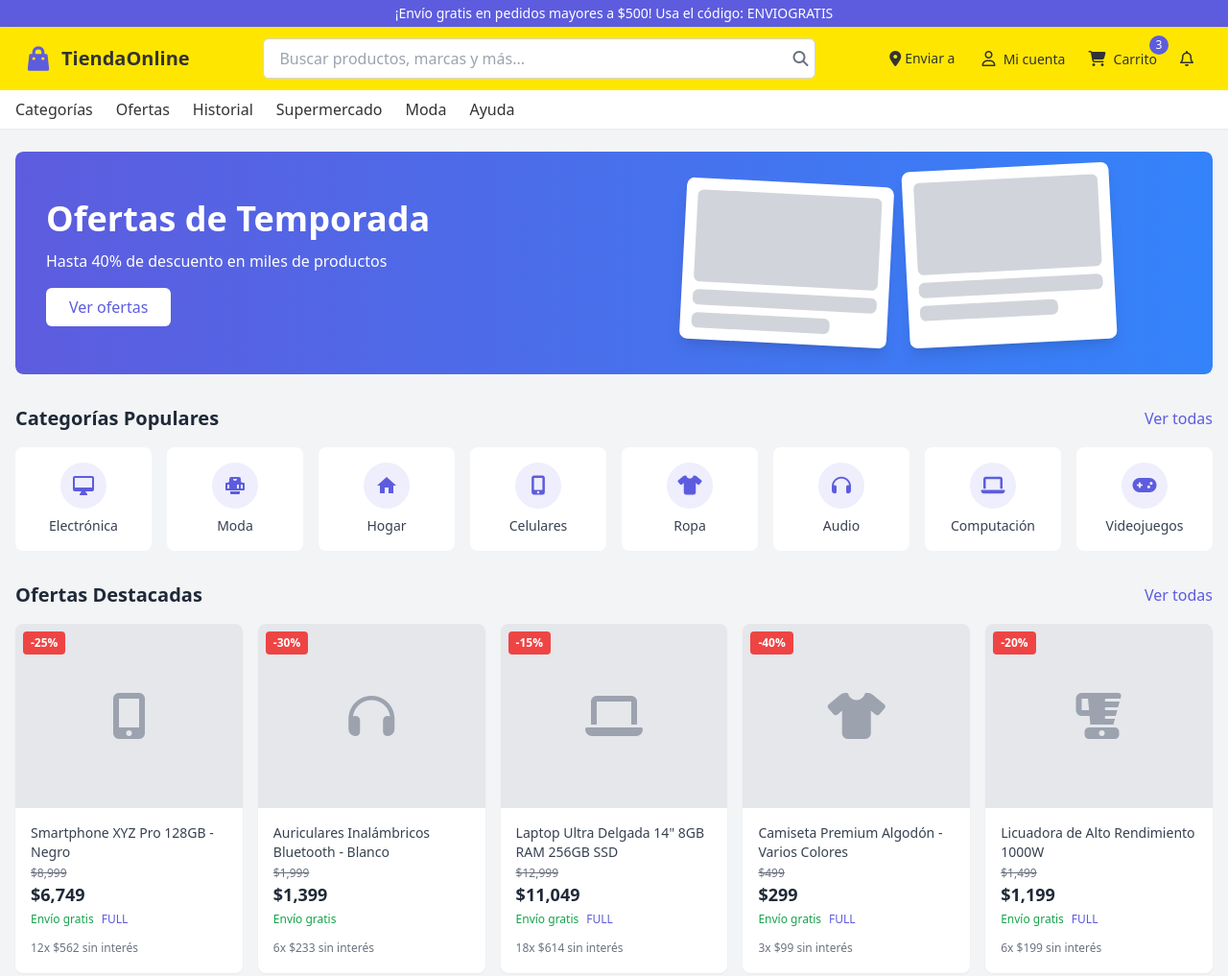
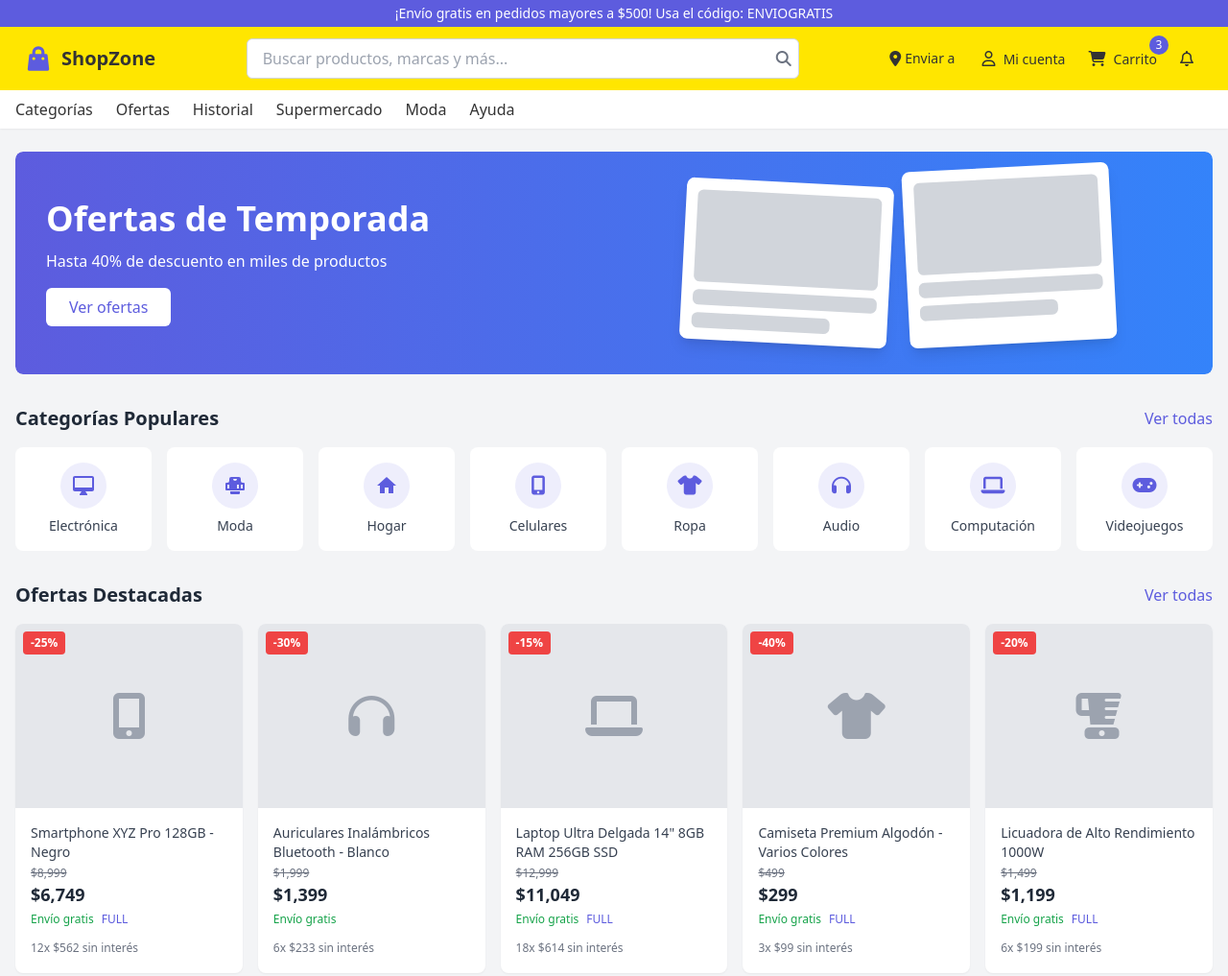
Before and after one commit to Brayan-chan/carrito-basico, a plain HTML site: page index.html in a window 1280 px wide. Shown: the top 1017 px of the page at 96% size. Drawn offline with nearby package versions, Linux system fonts and the light colour scheme.

Commit message:
Actualizar index.html

```diff
--- a/index.html
+++ b/index.html
@@ -24,7 +24,7 @@
                     <svg class="w-8 h-8 text-primary" fill="currentColor" viewBox="0 0 20 20" xmlns="http://www.w3.org/2000/svg">
                         <path fill-rule="evenodd" d="M10 2a4 4 0 00-4 4v1H5a1 1 0 00-.994.89l-1 9A1 1 0 004 18h12a1 1 0 00.994-1.11l-1-9A1 1 0 0015 7h-1V6a4 4 0 00-4-4zm2 5V6a2 2 0 10-4 0v1h4zm-6 3a1 1 0 112 0 1 1 0 01-2 0zm7-1a1 1 0 100 2 1 1 0 000-2z" clip-rule="evenodd"></path>
                     </svg>
-                    <span class="ml-2 text-xl font-bold text-dark">TiendaOnline</span>
+                    <span class="ml-2 text-xl font-bold text-dark">ShopZone</span>
                 </a>
             </div>
 
```
